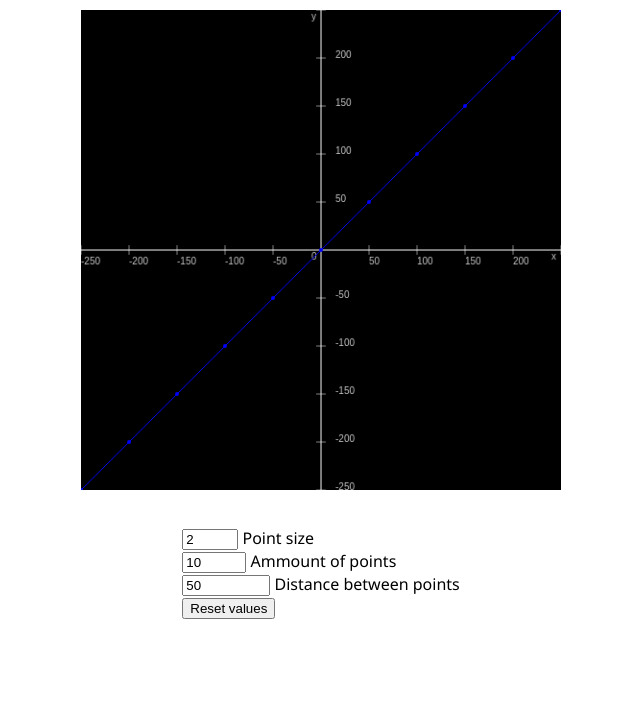
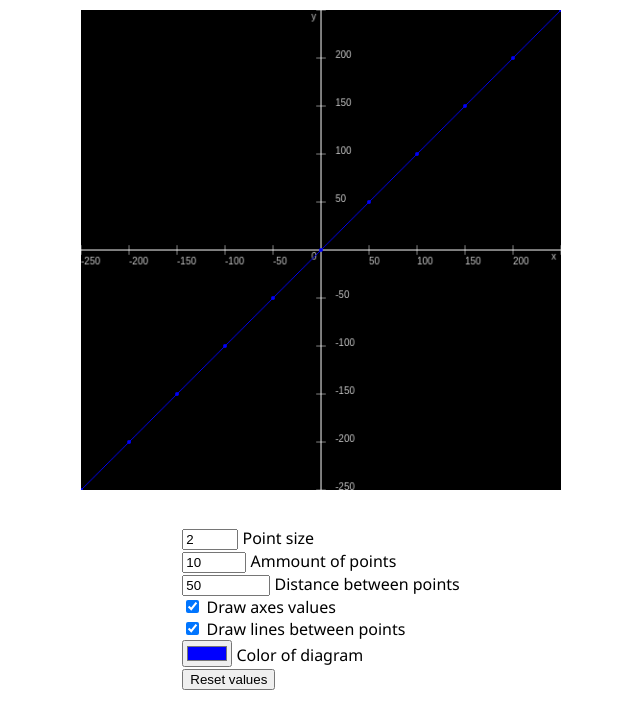
Before and after one commit to sutaC/Chartex, a plain HTML site: page index.html in a window 1280 px wide. Both pictures are taken after a click on the button "Reset values". Shown: the part 81-800 px from the top of the page, without its empty margins (319-959 px from the left). Drawn offline with Linux system fonts and the light colour scheme.

Commit message:
Chart view controll

```diff
--- a/index.html
+++ b/index.html
@@ -53,6 +53,18 @@
                 />
                 <label for="inpStepValue">Distance between points</label>
             </div>
+            <div class="field">
+                <input type="checkbox" id="inpDrawAxes" checked />
+                <label for="inpDrawAxes">Draw axes values</label>
+            </div>
+            <div class="field">
+                <input type="checkbox" id="inpDrawLines" checked />
+                <label for="inpDrawLines">Draw lines between points</label>
+            </div>
+            <div class="field">
+                <input type="color" id="inpChartColor" value="#0000FF" />
+                <label for="inpChartColor">Color of diagram</label>
+            </div>
 
             <button id="btnReset">Reset values</button>
         </aside>
--- a/scripts/script.js
+++ b/scripts/script.js
@@ -7,6 +7,9 @@ const btnReset = document.querySelector("#btnReset");
 const inpPointSize = document.querySelector("#inpPointSize");
 const inpStepValue = document.querySelector("#inpStepValue");
 const inpStepAmmount = document.querySelector("#inpStepAmmount");
+const inpDrawAxes = document.querySelector("#inpDrawAxes");
+const inpDrawLines = document.querySelector("#inpDrawLines");
+const inpChartColor = document.querySelector("#inpChartColor");
 
 // SETUP
 
@@ -53,12 +56,7 @@ function clearChart() {
     ctx.clearRect(0, 0, MAX_WIDTH, MAX_HEIGHT);
 }
 
-function drawGraph(
-    func = (x) => x,
-    stepAmmount = 10,
-    stepValue = 5,
-    pointSize = 4
-) {
+function drawGraph(func = (x) => x) {
     const STEP = MAX_WIDTH / stepAmmount;
 
     let prevY, prevX;
@@ -70,22 +68,24 @@ function drawGraph(
         const y = CENTER_Y - trueY;
 
         // Drawing
-        ctx.fillStyle = "#0000FF";
-        ctx.strokeStyle = "#0000FF";
-        // - Line
-        ctx.beginPath();
-        ctx.moveTo(prevX, prevY);
-        ctx.lineTo(x, y);
-        ctx.stroke();
-        ctx.closePath();
+        ctx.fillStyle = chartColor;
+        ctx.strokeStyle = chartColor;
         // - Point
         ctx.beginPath();
         ctx.arc(x, y, pointSize, 0, 2 * Math.PI);
         ctx.fill();
         ctx.closePath();
+        // - Line
+        if (drawLines) {
+            ctx.beginPath();
+            ctx.moveTo(prevX, prevY);
+            ctx.lineTo(x, y);
+            ctx.stroke();
+            ctx.closePath();
+        }
         // - Axis value
         // - - X axis
-        if (trueX !== 0) {
+        if (trueX !== 0 && drawAxes) {
             ctx.strokeStyle = "#FFFFFF88";
             ctx.fillStyle = "#C6C6C6";
             ctx.beginPath();
@@ -97,7 +97,7 @@ function drawGraph(
             ctx.fillText(textX, x, CENTER_Y + FONT_SIZE * 1.5);
         }
         // - - Y axis
-        if (trueY !== 0) {
+        if (trueY !== 0 && drawAxes) {
             ctx.strokeStyle = "#FFFFFF88";
             ctx.fillStyle = "#C6C6C6";
             ctx.beginPath();
@@ -121,27 +121,37 @@ let stepAmmount = 10;
 let stepValue = 50;
 let pointSize = 2;
 
+let drawAxes = true;
+let drawLines = true;
+let chartColor = "#0000FF";
+
 inpPointSize.value = inpPointSize.dataset.original = pointSize;
 inpStepAmmount.value = inpStepAmmount.dataset.original = stepAmmount;
 inpStepValue.value = inpStepValue.dataset.original = stepValue;
+inpChartColor.value = inpChartColor.dataset.original = chartColor;
+inpDrawAxes.checked = inpDrawAxes.dataset.original = drawAxes;
+inpDrawLines.checked = inpDrawLines.dataset.original = drawLines;
 
 // DRAWING
 
 drawChartOutlines();
-drawGraph(graph, stepAmmount, stepValue, pointSize);
+drawGraph(graph);
 
 // REACTIVE
 
 function refreschChart() {
     clearChart();
     drawChartOutlines();
-    drawGraph(graph, stepAmmount, stepValue, pointSize);
+    drawGraph(graph);
 }
 
 btnReset.onclick = (e) => {
-    pointSize = inpPointSize.value = inpPointSize.dataset.original ?? 1;
-    stepAmmount = inpStepAmmount.value = inpStepAmmount.dataset.original ?? 1;
-    stepValue = inpStepValue.value = inpStepValue.dataset.original ?? 1;
+    pointSize = inpPointSize.value = inpPointSize.dataset.original;
+    stepAmmount = inpStepAmmount.value = inpStepAmmount.dataset.original;
+    stepValue = inpStepValue.value = inpStepValue.dataset.original;
+    drawAxes = inpDrawAxes.checked = inpDrawAxes.dataset.original;
+    drawLines = inpDrawLines.checked = inpDrawLines.dataset.original;
+    chartColor = inpChartColor.value = inpChartColor.dataset.original;
 
     refreschChart();
 };
@@ -158,3 +168,16 @@ inpStepValue.oninput = (e) => {
     stepValue = Number(e.target.value);
     refreschChart();
 };
+
+inpDrawAxes.onclick = (e) => {
+    drawAxes = Boolean(e.target.checked);
+    refreschChart();
+};
+inpDrawLines.onclick = (e) => {
+    drawLines = Boolean(e.target.checked);
+    refreschChart();
+};
+inpChartColor.oninput = (e) => {
+    chartColor = e.target.value;
+    refreschChart();
+};
```
